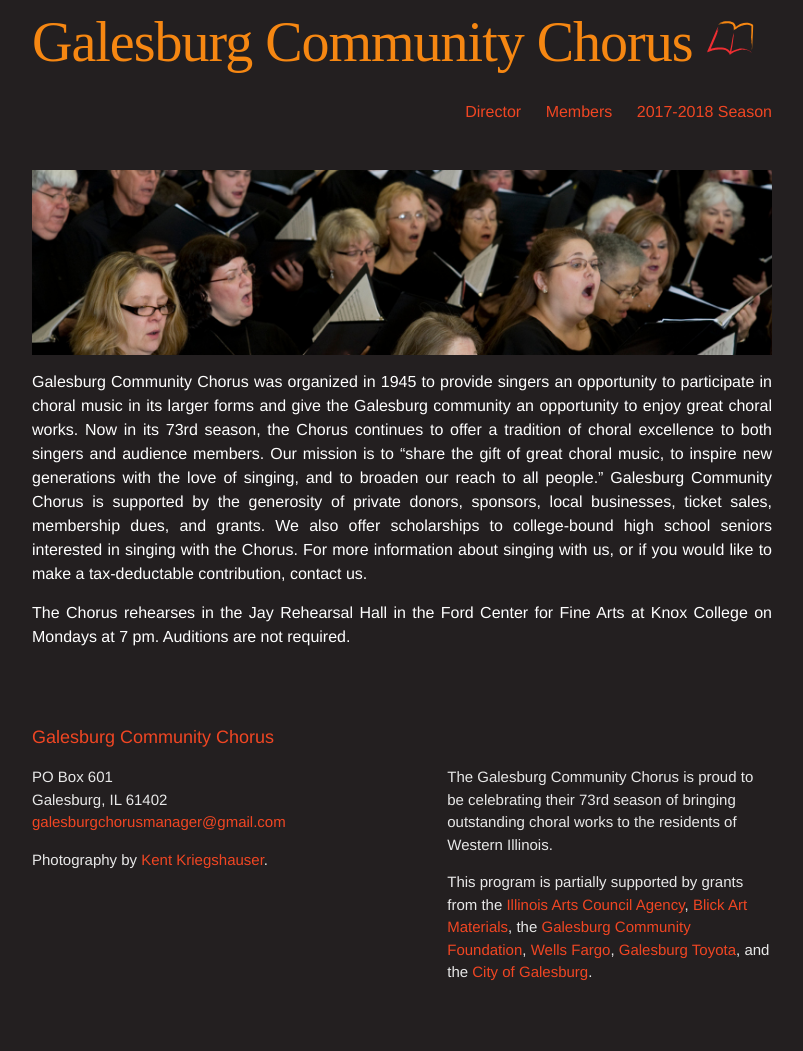
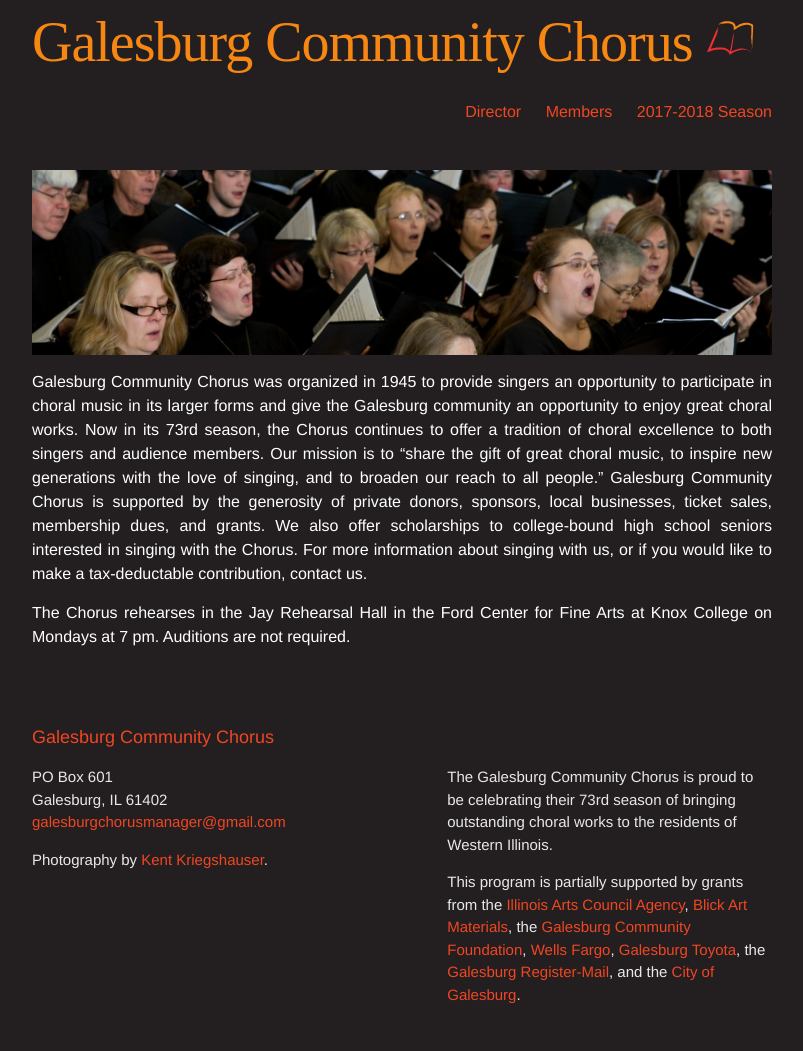
Before and after one commit to galesburgchorus/galesburgchorus.github.io, a Jekyll site: the page built from index.md, in a window 1280 px wide. Shown: the whole page, without its empty margins (238-1041 px from the left). Built offline with Jekyll 4.4.1, drawn with Linux system fonts in a browser that asks for light colours; some web fonts are replaced; before the commit the page ends 1029 px from its top, so only the background shows below that.

Commit message:
Update footer.html

```diff
--- a/_includes/footer.html
+++ b/_includes/footer.html
@@ -62,7 +62,7 @@
 		This program is partially supported by grants from
         the <a href="http://www.arts.illinois.gov/">Illinois Arts Council Agency</a>,
         <a href="http://www.dickblick.com/">Blick Art Materials</a>,
-        the <a href="https://www.ahealthycommunity.org/gcf/">Galesburg Community Foundation</a>, <a href="http://www.wellsfargo.com">Wells Fargo</a>, <a href="http://www.galesburgtoyota.com">Galesburg Toyota</a>, and
+        the <a href="https://www.ahealthycommunity.org/gcf/">Galesburg Community Foundation</a>, <a href="http://www.wellsfargo.com">Wells Fargo</a>, <a href="http://www.galesburgtoyota.com">Galesburg Toyota</a>, the <a href="http://www.galesburg.com">Galesburg Register-Mail</a>, and
         the <a href="http://www.ci.galesburg.il.us/">City of Galesburg</a>.
 	  </div>
     </div>
```
